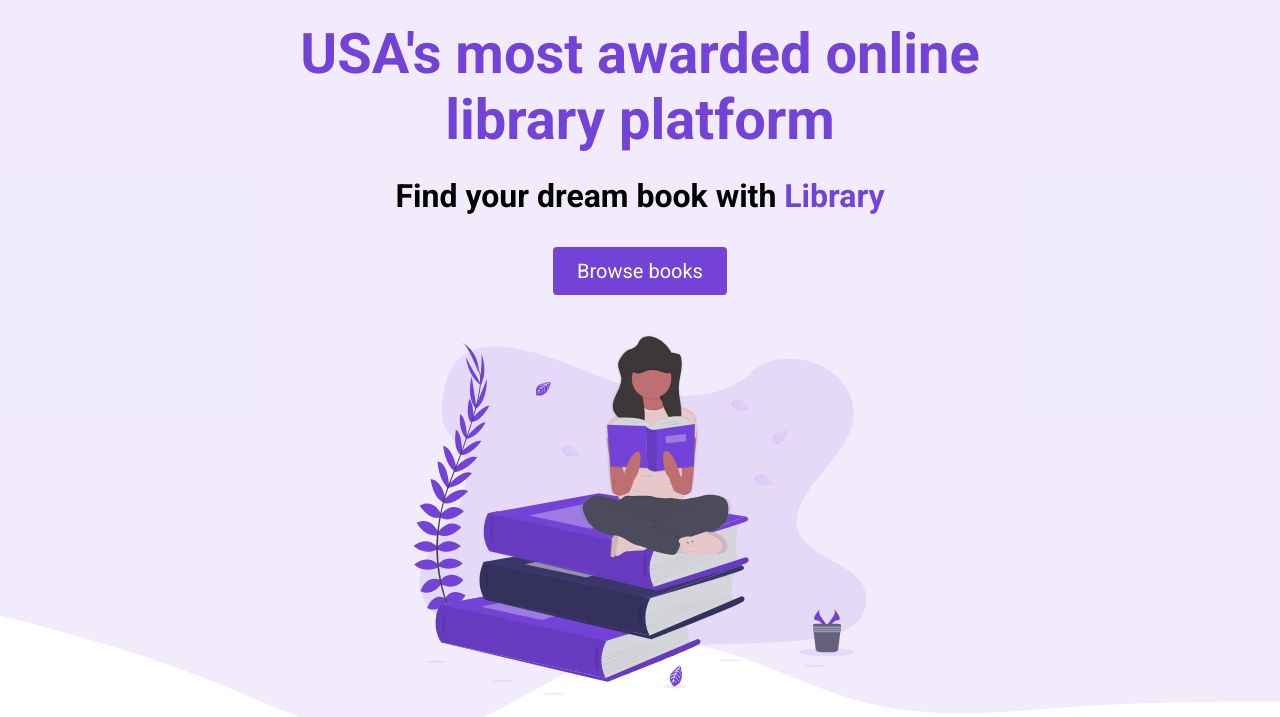
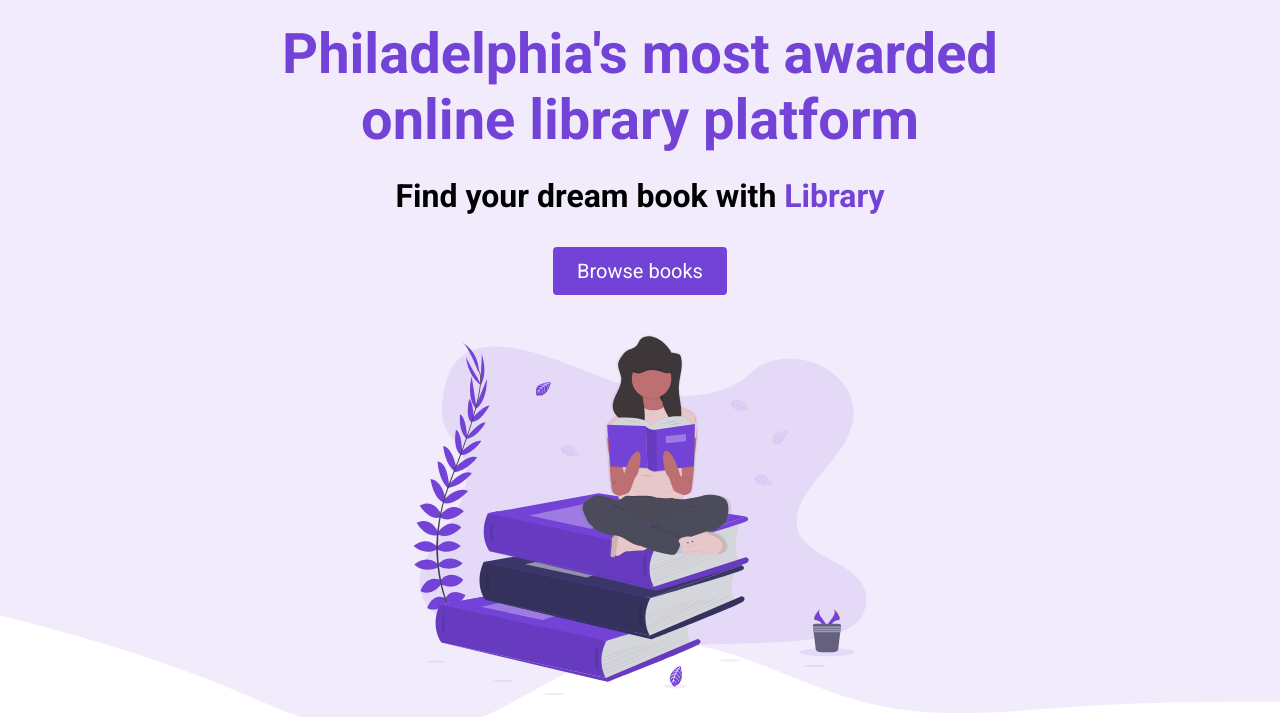
Before and after one commit to sadoffc/ecommerce, a plain HTML site: page index.html in a window 1280 px wide. Shown: the part 83-800 px from the top of the page. Drawn offline with Linux system fonts and the light colour scheme.

Commit message:
changed USA to Philadelphia

```diff
--- a/index.html
+++ b/index.html
@@ -35,7 +35,7 @@
         </nav>
         <div class="header__container">
             <div class="header__description">
-                <h1>USA's most awarded online library platform</h1>
+                <h1>Philadelphia's most awarded online library platform</h1>
                 <h2>Find your dream book with <span class="purple">Library</span></h2>
                 <a href="#features"><button class="btn">Browse books</button></a>
             </div>
```
